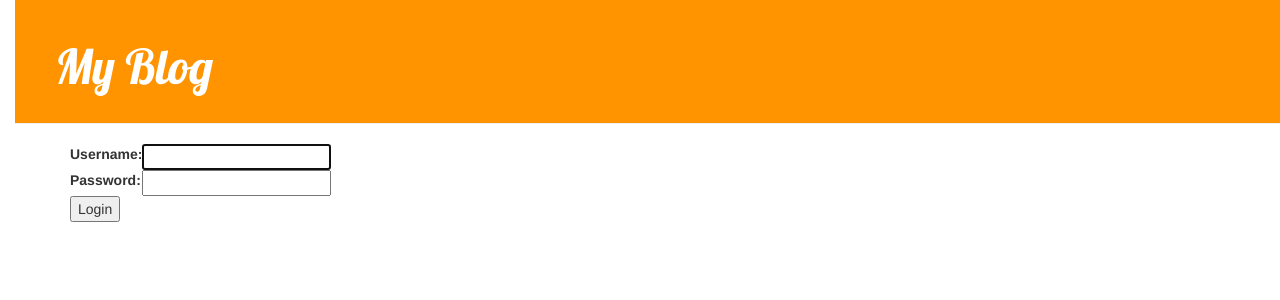
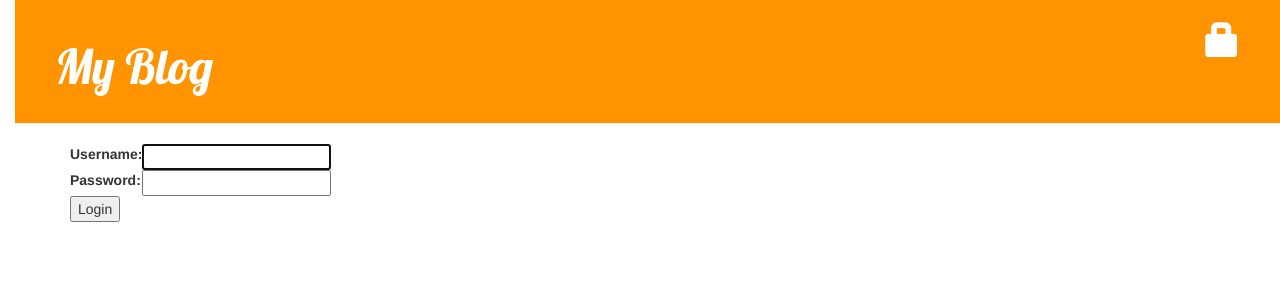
Before and after one commit to Alexmhack/django_site, a Django app: a page that uses blog/templates/base.html in a window 1280 px wide. Shown: the top 300 px of the page. Run offline with Django 3.2, Linux system fonts and the light colour scheme; some libraries are stand-ins or nearby versions.

Commit message:
changing appearance

```diff
--- a/blog/templates/base.html
+++ b/blog/templates/base.html
@@ -16,6 +16,9 @@
         {% if user.is_authenticated %}
             <a href="{% url 'post_new' %}" class="top-menu"><span class="glyphicon glyphicon-plus"></span></a>
             <a href="{% url 'post_draft_list' %}" class="top-menu"><span class="glyphicon glyphicon-edit"></span></a>
+            <p class="top-menu">Hello {{ user.username }} <small><a href="{% url 'logout' %}">Logout</a></small></p>
+        {% else %}
+            <a href="{% url 'login' %}" class="top-menu"><span class="glyphicon glyphicon-lock"></span></a>
         {% endif %}
         <h1><a href="/">My Blog</a></h1>
     </div>
```
